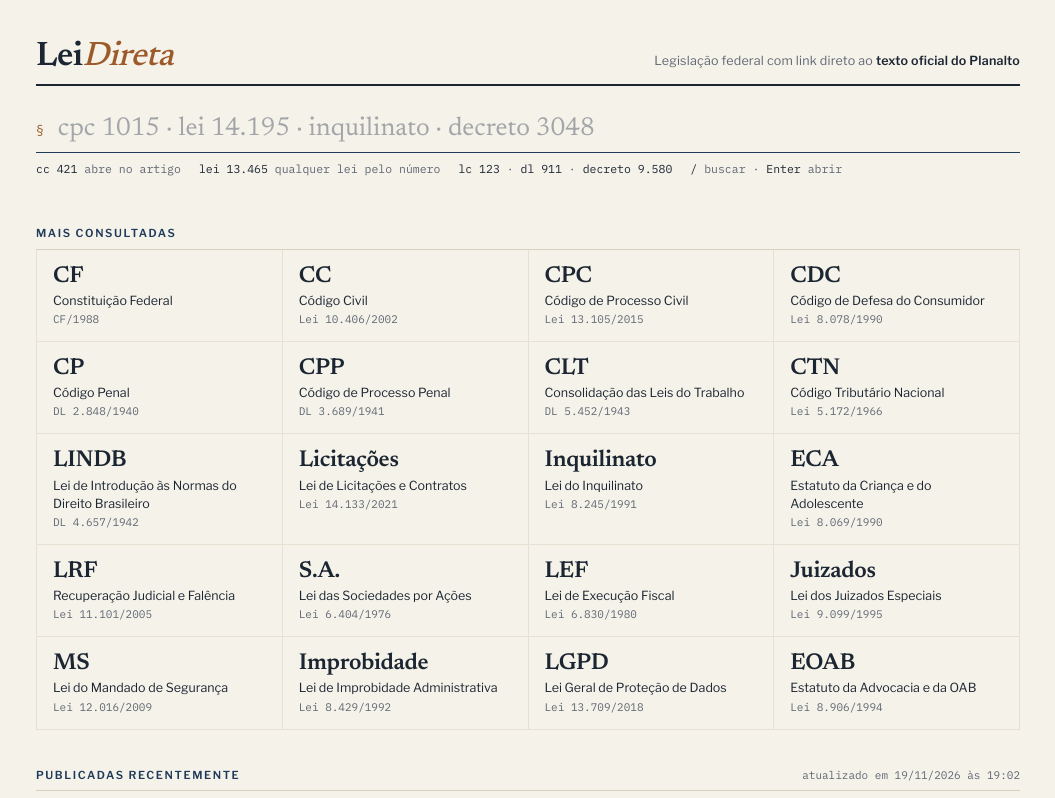
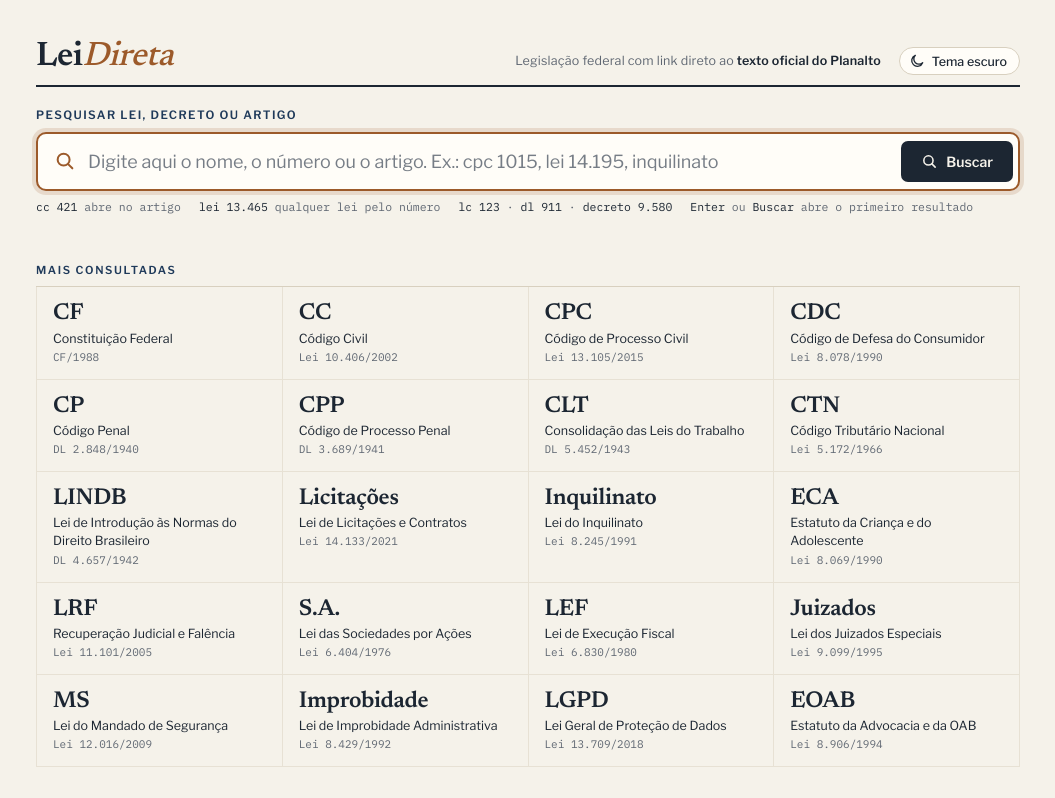
Before and after one commit to amiguel87/leidireta, a plain HTML site: page index.html in a window 1280 px wide. Shown: the top 798 px of the page, without its empty margins (112-1167 px from the left). Drawn offline with nearby package versions, Linux system fonts and the light colour scheme.

Commit message:
Add files via upload

```diff
--- a/index.html
+++ b/index.html
@@ -10,11 +10,12 @@
 <style>
 :root{
   --paper:#f5f2ea; --ink:#1c2632; --soft:#5f6772; --rule:#d8d0bf; --rule2:#e7e1d4;
-  --navy:#1f3a5a; --cobre:#9c5a2a; --hl:#efe6d3;
+  --navy:#1f3a5a; --cobre:#9c5a2a; --hl:#efe6d3; --card:#fffdf8; --focus:rgba(156,90,42,.16);
   --serif:"Newsreader",Georgia,serif; --sans:"Libre Franklin",system-ui,sans-serif; --mono:"IBM Plex Mono",ui-monospace,monospace;
 }
+:root[data-theme=dark]{--paper:#15191e; --ink:#e7e2d7; --soft:#9aa0a8; --rule:#343a42; --rule2:#252a31; --navy:#9dbbe0; --cobre:#d99862; --hl:#22282f; --card:#1c2128; --focus:rgba(217,152,98,.2);}
 @media (prefers-color-scheme:dark){
-  :root{--paper:#15191e; --ink:#e7e2d7; --soft:#9aa0a8; --rule:#343a42; --rule2:#252a31; --navy:#9dbbe0; --cobre:#d99862; --hl:#22282f;}
+  :root:not([data-theme=light]){--paper:#15191e; --ink:#e7e2d7; --soft:#9aa0a8; --rule:#343a42; --rule2:#252a31; --navy:#9dbbe0; --cobre:#d99862; --hl:#22282f; --card:#1c2128; --focus:rgba(217,152,98,.2);}
 }
 *{box-sizing:border-box}
 html,body{margin:0;background:var(--paper);color:var(--ink)}
@@ -28,12 +29,23 @@ a{color:inherit;text-decoration:none}
 .tag{font-size:12.5px;color:var(--soft);letter-spacing:.2px}
 .tag b{font-weight:600;color:var(--ink)}
 
-.find{position:sticky;top:0;z-index:4;background:var(--paper);padding:22px 0 10px}
-.field{display:flex;align-items:center;gap:14px;border-bottom:1px solid var(--rule)}
-.field:focus-within{border-bottom-color:var(--navy)}
-.field span{font-family:var(--mono);font-size:13px;color:var(--cobre)}
-#q{flex:1;border:0;outline:0;background:transparent;color:var(--ink);font-family:var(--serif);font-size:26px;padding:8px 0 10px}
-#q::placeholder{color:var(--soft);opacity:.55}
+.mast-r{display:flex;align-items:center;gap:18px;flex-wrap:wrap}
+.tema{display:inline-flex;align-items:center;gap:7px;border:1px solid var(--rule);background:var(--card);color:var(--ink);border-radius:999px;padding:5px 12px 5px 9px;font:500 12.5px var(--sans);cursor:pointer}
+.tema:hover{border-color:var(--cobre);color:var(--cobre)}
+.tema svg{width:16px;height:16px}
+.find{position:sticky;top:0;z-index:4;background:var(--paper);padding:20px 0 10px}
+.find label{display:block;font-size:11.5px;font-weight:600;letter-spacing:1.4px;text-transform:uppercase;color:var(--navy);margin-bottom:8px}
+.field{display:flex;align-items:center;gap:12px;background:var(--card);border:2px solid var(--rule);border-radius:10px;padding:5px 5px 5px 16px;box-shadow:0 1px 3px rgba(0,0,0,.06);cursor:text;transition:border-color .15s,box-shadow .15s}
+.field:hover{border-color:var(--soft)}
+.field:focus-within{border-color:var(--cobre);box-shadow:0 0 0 4px var(--focus)}
+.field .lupa{flex:none;width:22px;height:22px;color:var(--soft)}
+.field:focus-within .lupa{color:var(--cobre)}
+#q{flex:1;min-width:0;border:0;outline:0;background:transparent;color:var(--ink);font-family:var(--sans);font-size:18px;padding:12px 0}
+#q::placeholder{color:var(--soft);opacity:.85}
+.btn-buscar{flex:none;display:flex;align-items:center;gap:8px;border:0;border-radius:7px;background:var(--ink);color:var(--paper);font:600 14px var(--sans);padding:12px 20px;cursor:pointer}
+.btn-buscar svg{width:17px;height:17px}
+.btn-buscar:hover{background:var(--cobre)}
+@media (max-width:560px){.btn-buscar span{display:none}.btn-buscar{padding:12px 13px}#q{font-size:16px}}
 .how{font-family:var(--mono);font-size:11.5px;color:var(--soft);margin-top:8px;display:flex;gap:18px;flex-wrap:wrap}
 .how em{font-style:normal;color:var(--ink)}
 
@@ -100,24 +112,30 @@ a:hover .pin,.pin.on{opacity:1}
 @media (max-width:640px){.nov a{grid-template-columns:1fr;gap:2px}}
 footer{margin-top:56px;padding-top:12px;border-top:1px solid var(--rule);font-size:12px;color:var(--soft);display:flex;justify-content:space-between;gap:16px;flex-wrap:wrap}
 </style>
+<script>try{var t=JSON.parse(localStorage.getItem("ld_tema"));if(t)document.documentElement.dataset.theme=t;}catch(e){}</script>
 </head>
 <body>
 <div class="page">
   <div class="mast">
     <div class="logo">Lei<i>Direta</i></div>
-    <div class="tag">Legislação federal com link direto ao <b>texto oficial do Planalto</b></div>
+    <div class="mast-r">
+      <div class="tag">Legislação federal com link direto ao <b>texto oficial do Planalto</b></div>
+      <button class="tema" id="tema" type="button" aria-label="Alternar tema claro ou escuro"></button>
+    </div>
   </div>
 
   <div class="find">
-    <div class="field">
-      <span>§</span>
-      <input id="q" type="search" autocomplete="off" spellcheck="false" placeholder="cpc 1015 · lei 14.195 · inquilinato · decreto 3048">
+    <label for="q">Pesquisar lei, decreto ou artigo</label>
+    <div class="field" id="field">
+      <span class="lupa"><svg viewBox="0 0 24 24" fill="none" stroke="currentColor" stroke-width="2.2" stroke-linecap="round" aria-hidden="true"><circle cx="10.5" cy="10.5" r="6.5"/><path d="m20 20-4.6-4.6"/></svg></span>
+      <input id="q" type="search" autocomplete="off" spellcheck="false" placeholder="Digite aqui o nome, o número ou o artigo. Ex.: cpc 1015, lei 14.195, inquilinato">
+      <button class="btn-buscar" id="buscar" type="button" aria-label="Buscar"><svg viewBox="0 0 24 24" fill="none" stroke="currentColor" stroke-width="2.2" stroke-linecap="round" aria-hidden="true"><circle cx="10.5" cy="10.5" r="6.5"/><path d="m20 20-4.6-4.6"/></svg><span>Buscar</span></button>
     </div>
     <div class="how">
       <div><em>cc 421</em> abre no artigo</div>
       <div><em>lei 13.465</em> qualquer lei pelo número</div>
       <div><em>lc 123</em> · <em>dl 911</em> · <em>decreto 9.580</em></div>
-      <div><em>/</em> buscar · <em>Enter</em> abrir</div>
+      <div><em>Enter</em> ou <em>Buscar</em> abre o primeiro resultado</div>
     </div>
   </div>
 
@@ -465,7 +483,7 @@ function search(){
 
   if(p.kind==="artigo"){
     const l = p.law, a = p.art;
-    h.push(goBlock(`${l.sg}, art. ${artLabel(a)}`, `${l.nome} · ${l.ref}`, href(l.path,a), a));
+    h.push(goBlock(`${l.sg}, art. ${artLabel(a)}`, `${l.nome} · ${l.ref}`, href(l.path,a), a).replace('<a class="go"', `<a class="go" data-id="${esc(l.id)}"`));
   }
   if(p.kind==="norma" && p.n){
     const r = resolve(p.type, p.n, p.y);
@@ -541,6 +559,22 @@ $q.addEventListener("keydown", e=>{
   else if(e.key==="Escape"){ $q.value=""; search(); }
 });
 document.addEventListener("keydown", e=>{ if(e.key==="/" && document.activeElement!==$q){ e.preventDefault(); $q.focus(); $q.select(); } });
+// campo de busca: clicar em qualquer ponto da caixa foca o texto; o botão Buscar abre o primeiro resultado
+document.getElementById("field").addEventListener("click", e=>{ if(!e.target.closest("#buscar")) $q.focus(); });
+document.getElementById("buscar").addEventListener("click", ()=>{
+  if($q.value.trim() && items[sel]) items[sel].click();
+  else { $q.focus(); toast("Digite o nome, o número ou o artigo da lei. Ex.: cpc 1015"); }
+});
+// tema claro / escuro (segue o sistema até a pessoa escolher)
+const SOL = '<svg viewBox="0 0 24 24" fill="none" stroke="currentColor" stroke-width="2" stroke-linecap="round"><circle cx="12" cy="12" r="4.5"/><path d="M12 2v2.5M12 19.5V22M4.2 4.2l1.8 1.8M18 18l1.8 1.8M2 12h2.5M19.5 12H22M4.2 19.8 6 18M18 6l1.8-1.8"/></svg>';
+const LUA = '<svg viewBox="0 0 24 24" fill="none" stroke="currentColor" stroke-width="2" stroke-linecap="round" stroke-linejoin="round"><path d="M20.5 14.5A8.5 8.5 0 1 1 9.5 3.5a7 7 0 0 0 11 11z"/></svg>';
+const temaAtual = () => document.documentElement.dataset.theme || (matchMedia("(prefers-color-scheme: dark)").matches ? "dark" : "light");
+function pintaTema(){ const escuro = temaAtual()==="dark"; document.getElementById("tema").innerHTML = (escuro?SOL:LUA) + (escuro?"Tema claro":"Tema escuro"); }
+document.getElementById("tema").addEventListener("click", ()=>{
+  const novo = temaAtual()==="dark" ? "light" : "dark";
+  document.documentElement.dataset.theme = novo; store.set("tema", novo); pintaTema();
+});
+pintaTema();
 
 renderHome();
 $q.focus();
```
